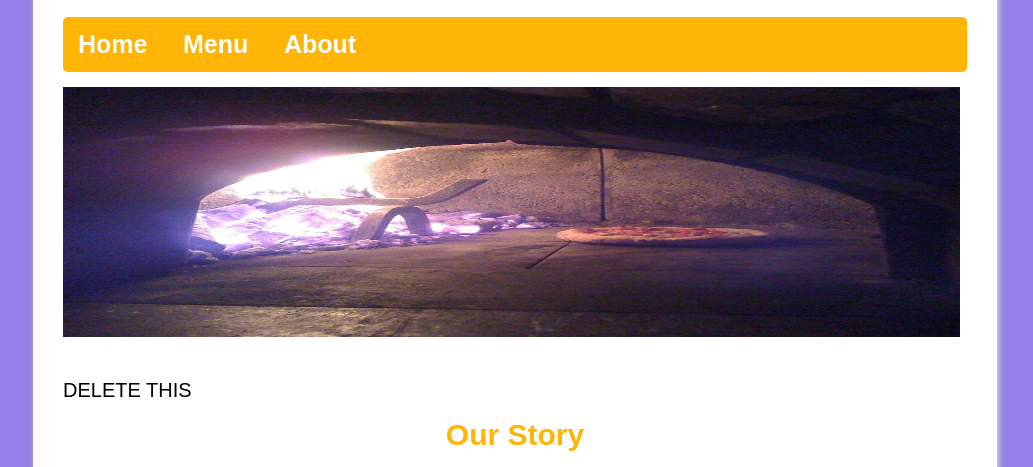
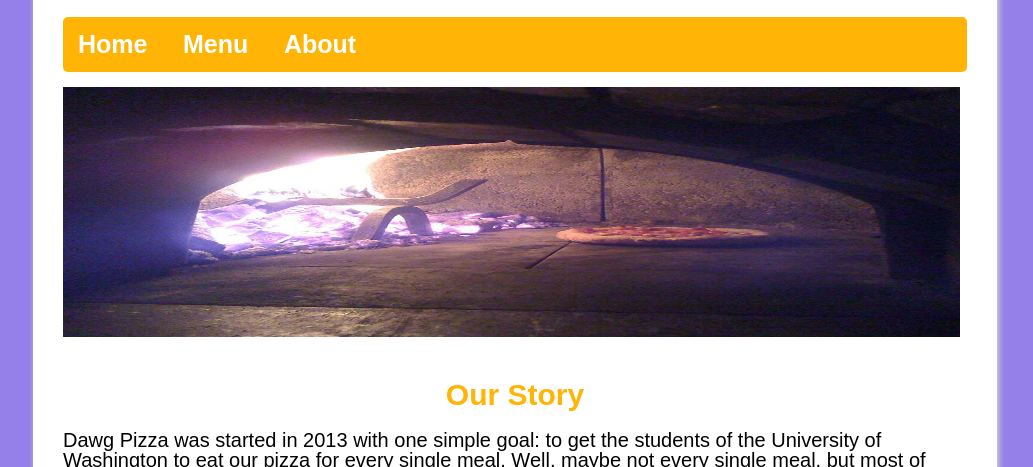
Before and after one commit to juliewiederhold/homework1, a plain HTML site: page about.html in a window 1280 px wide. Shown: the part 256-723 px from the top of the page, without its empty margins (125-1158 px from the left). Drawn offline with Linux system fonts and the light colour scheme; a web font is replaced by a local one.

Commit message:
Final Version: Need to Double Check and possibly add border to div.

```diff
--- a/about.html
+++ b/about.html
@@ -21,8 +21,6 @@
 		</nav>
 		<img class="top-image"src="img/pizza-oven.jpg" alt="Pizza Oven Image">
 
-		<p>DELETE THIS</p>
-
 		<h1 class="sub-header">Our Story</h1>
 		<p>Dawg Pizza was started in 2013 with one simple goal: to get the students of the University of Washington to eat our pizza for every single meal. Well, maybe not every single meal, but most of them anyway. Cold pizza is really good for breakfast. And who can deny that pizza for lunch is really tasty? And when you've had a long day of classes and you're hungry, why not order a pizza for dinner too? And what should you do when you get hungry during that late-night study session? Order a pizza! That's where we come in.</p>
 
--- a/css/reset.css
+++ b/css/reset.css
@@ -1,7 +1,7 @@
 /* http://meyerweb.com/eric/tools/css/reset/
    v2.0b1 | 201101
    NOTE: WORK IN PROGRESS
-   USE WITH CAUTION AND TEST WITH ABANDON DELETE THIS*/
+   USE WITH CAUTION AND TEST WITH ABANDON */
 
 html, body, div, span, applet, object, iframe,
 h1, h2, h3, h4, h5, h6, p, blockquote, pre,
--- a/css/styles.css
+++ b/css/styles.css
@@ -1,6 +1,6 @@
 @import url(http://fonts.googleapis.com/css?family=Kite+One);
 @import url(http://fonts.googleapis.com/css?family=Life+Savers);
-/* DELETE THIS #FFC409 reset CSS file to reset browser default styling to a consistent starting point */
+/* #FFC409 reset CSS file to reset browser default styling to a consistent starting point */
 @import url(reset.css);
 
 body {
```
Also changed, not shown: index.html (+0 -2 lines), menu.html (+0 -1 lines).
